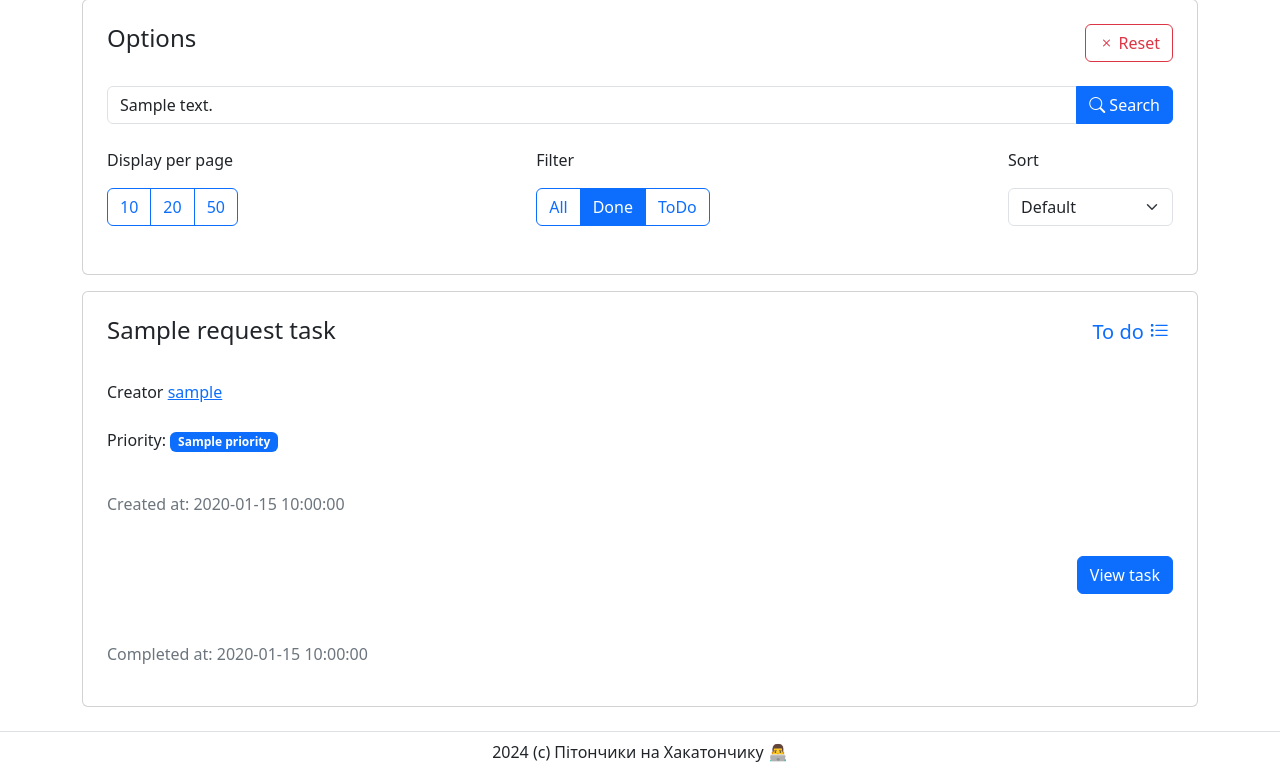
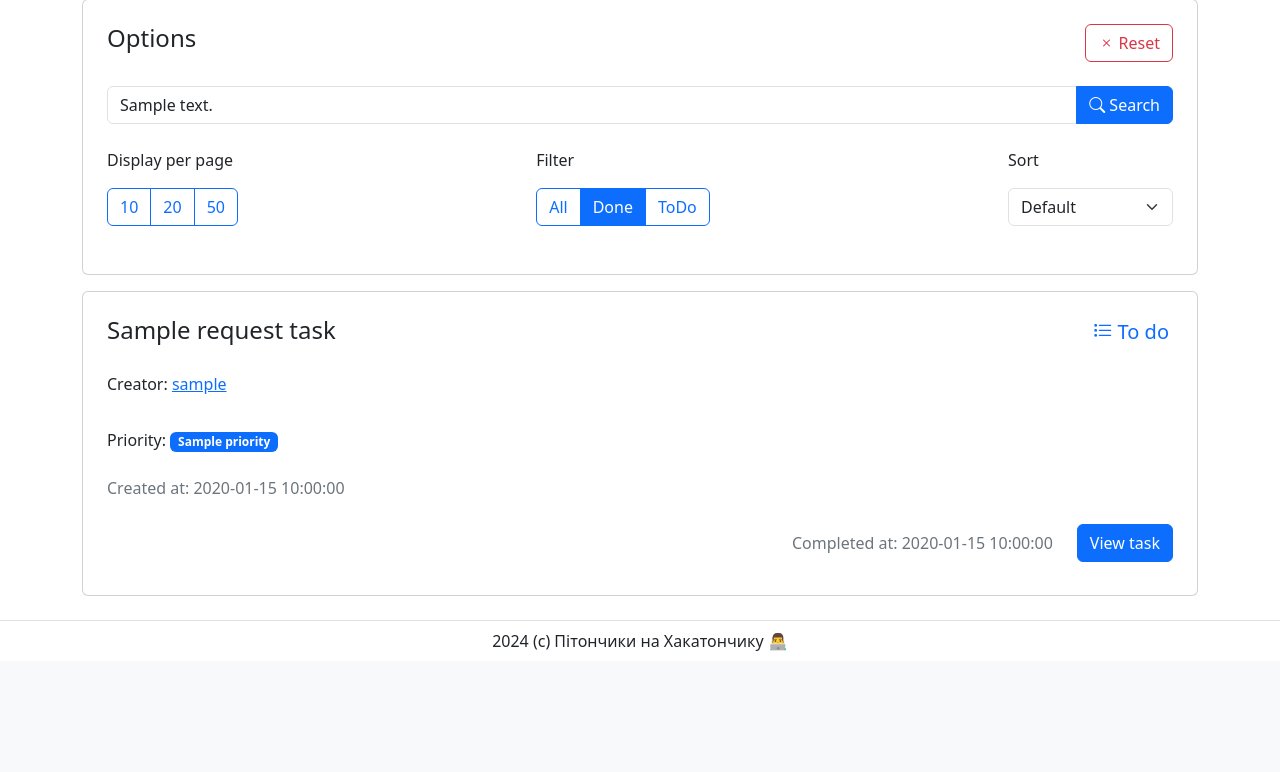
Before and after one commit to dkostmii/best-hackathon-test, a FastAPI app: template templates/user/user.html in a window 1280 px wide. Shown: the part 327-1099 px from the top of the page. After the commit the page ends 978 px from the top, so only its background shows below. Run offline with FastAPI, Linux system fonts and the light colour scheme; the template is opened without the code that fills it: most values are stand-ins (such as "Sample title", 1, 10 or a date in 2020).

Commit message:
Change: card.html template
Tidy up layout

```diff
--- a/templates/request_task/card.html
+++ b/templates/request_task/card.html
@@ -1,36 +1,38 @@
 <div class="card d-flex flex-column gap-4 p-4">
-    <h4 class="d-flex justify-content-between align-items-baseline">
+    <h4 class="d-flex justify-content-between align-items-baseline mb-0">
 <span>{{ request_task.name }}</span>
 {% if request_task.is_done %}
-<span class="bagde rounded p-1 text-bg-success text-end fs-5">Done <i class="bi bi-check"></i></span>
+<span class="bagde rounded p-1 text-bg-success text-end fs-5"><i class="bi bi-check"></i> Done</span>
 {% else %}
-<span class="bagde p-1 text-primary text-end fs-5">To do <i class="bi bi-list-task"></i></span>
+<span class="bagde p-1 text-primary text-end fs-5"><i class="bi bi-list-task"></i> To do</span>
 {% endif %}
     </h4>
     {% if full_info %}
     <div class="form-group">
-        <label for="description_{{ request_task.id }}">Description</label>
+        <label for="description_{{ request_task.id }}" class="form-label">Description</label>
         <textarea class="form-control" id="description_{{ request_task.id }}" readonly>{{ request_task.description }}</textarea>
     </div>
     {% endif %}
     <div class="form-group">
-        <label for="creator_{{ request_task.id }}">Creator</label>
+        <label for="creator_{{ request_task.id }}" class="form-label">Creator:</label>
         <a id="creator_{{ request_task.id }}" href="/users/{{ request_task.creator.id }}">{{ request_task.creator.username }}</a>
     </div>
-    <p>Priority: <span class="badge text-bg-primary">{{ request_task.priority.name }}</span></p>
-    <p class="text-secondary">Created at: {{ request_task.created_at.strftime('%Y-%m-%d %H:%M:%S') }}</p>
-    {% if not full_info %}
-    <div class="w-100 d-flex justify-content-end mb-4">
-        <a href="/request-tasks/{{ request_task.id }}" class="btn btn-primary">View task</a>
-    </div>
+    <p class="mb-0">Priority: <span class="badge text-bg-primary">{{ request_task.priority.name }}</span></p>
+    {% if request_task.created_at %}
+    <p class="text-secondary mb-0">Created at: {{ request_task.created_at.strftime('%Y-%m-%d %H:%M:%S') }}</p>
     {% endif %}
+    <div class="w-100 d-flex justify-content-end align-items-baseline gap-4 flex-wrap">
         {% if current_user.is_staff and not request_task.is_done %}
         <form action="/request-tasks/{{ request_task.id }}/done" method="POST" enctype="application/x-www-form-urlencoded">
             <div class="d-flex w-100 justify-content-end">
-            <button class="btn btn-primary" type="submit">Complete task</button>
+                <button class="btn btn-success" type="submit"><i class="bi bi-check"></i> Complete task</button>
             </div>
         </form>
         {% elif request_task.done_at %}
         <p class="text-secondary">Completed at: {{ request_task.done_at.strftime('%Y-%m-%d %H:%M:%S') }}</p>
         {% endif %}
+        {% if not full_info %}
+            <a href="/request-tasks/{{ request_task.id }}" class="btn btn-primary">View task</a>
+        {% endif %}
     </div>
+</div>
```
Lines whose indentation alone changed are shown as unchanged.
